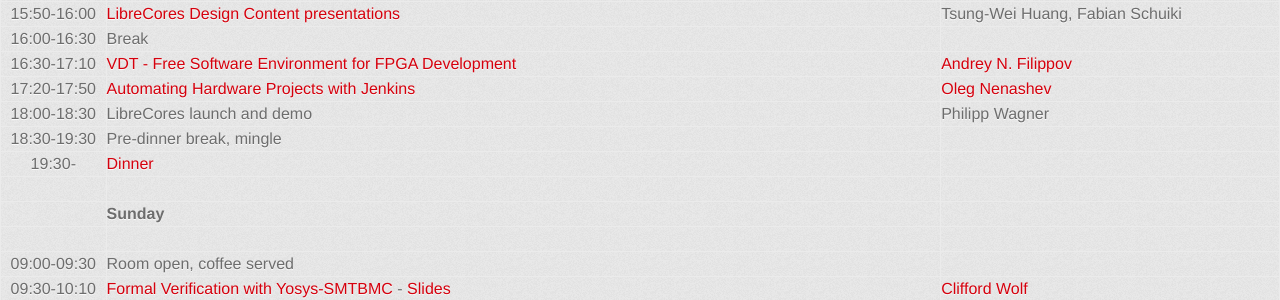
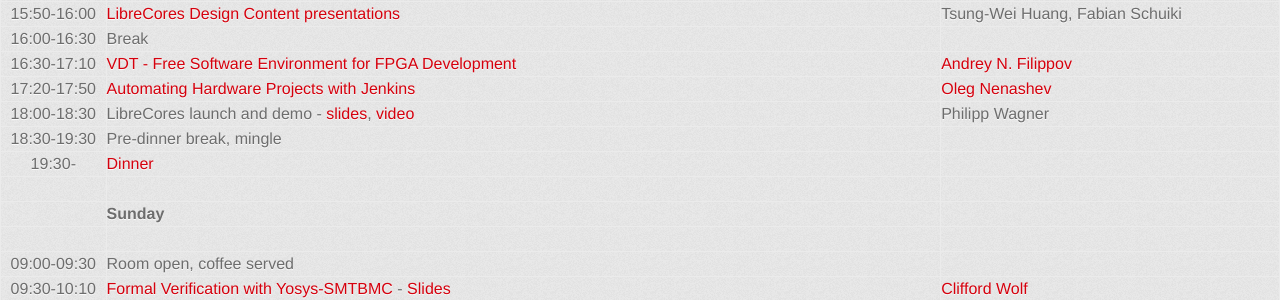
Before and after one commit to fossi-foundation/orconf, a Jekyll site: the page built from schedule.md, in a window 1280 px wide. Shown: the part 674-974 px from the top of the page. Built offline with Jekyll 4.4.1, drawn with Linux system fonts in a browser that asks for light colours; some web fonts are replaced.

Commit message:
Add Philipps slides

```diff
--- a/schedule.md
+++ b/schedule.md
@@ -32,12 +32,12 @@
 | 12:30-14:00  | Lunch
 | 14:00-14:30  | [The ZipCPU: A resource efficient 32-bit SoftCore](http://orconf.org/#zipcpu) | [Dan Gisselquist](http://orconf.org/#gisselquist)
 | 14:40-15:10  | [OpenPiton: A Full-Stack Open Source Manycore](http://orconf.org/#openpiton) | [Jonathan Balkind](http://orconf.org/#balkind)
-| 15:20-15:50  | [Application development co-design for FPGA-accelerated data center HPC servers](http://orconf.org/#fpgahpc) - [slides](2016-orconf-lazarescu.pdf) | [Mihai Lazarescu](http://orconf.org/#mihai)
+| 15:20-15:50  | [Application development co-design for FPGA-accelerated data center HPC servers](http://orconf.org/#fpgahpc) - [slides](slides/2016-orconf-lazarescu.pdf) | [Mihai Lazarescu](http://orconf.org/#mihai)
 | 15:50-16:00  | [LibreCores Design Content presentations](http://www.librecores.org/designcontest) | Tsung-Wei Huang, Fabian Schuiki
 | 16:00-16:30  | Break |
 | 16:30-17:10  | [VDT - Free Software Environment for FPGA Development](http://orconf.org/#vdt) | [Andrey N. Filippov](http://orconf.org/#andrey)
 | 17:20-17:50  | [Automating Hardware Projects with Jenkins](http://orconf.org/#jenkins) | [Oleg Nenashev](http://orconf.org/#oleg)
-| 18:00-18:30  | LibreCores launch and demo | Philipp Wagner
+| 18:00-18:30  | LibreCores launch and demo - [slides](slides/2016-orconf-wagner-librecoreslaunch.pdf), [video](https://youtu.be/ZQseM1GuQGo) | Philipp Wagner
 | 18:30-19:30  | Pre-dinner break, mingle |
 | 19:30-       | [Dinner](http://www.altrobologna.com/) |
 | | |
```
Also changed, not shown: 3 other files.
